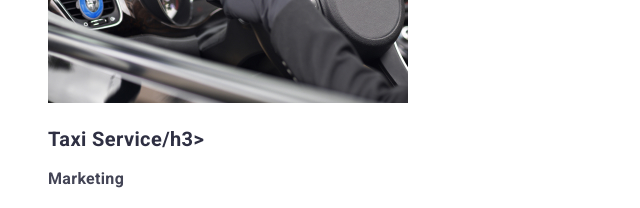
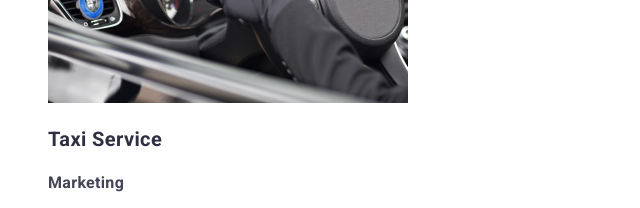
Before and after one commit to Rudiarity/goit-homework-02, a plain HTML site: page index.html in a window 1280 px wide. Shown: the part 3840-4048 px from the top of the page, 0-640 px from the left. Drawn offline with Linux system fonts and the light colour scheme.

Commit message:
section-4(fixed)

```diff
--- a/index.html
+++ b/index.html
@@ -103,7 +103,7 @@
 <ul>
     <li>
         <img src="./images/portfolio.jpg" alt="Banking app"
-        width="360px"
+        width= "360px"
         height="300px">
         <h3 class="product">Banking App</h3>
         <p class="recenzive">App</p>
@@ -124,7 +124,7 @@
         <img src="./images/portfolio4.jpg" alt="taxi draiver"
         width="360px"
         height="300px">
-        <h3 class="product">Taxi Service/h3>
+        <h3 class="product">Taxi Service </h3>
         <p class="recenzive">Marketing</p>
     </li> <li>
         <img src="./images/portfolio5.jpg" alt="phone"
```
